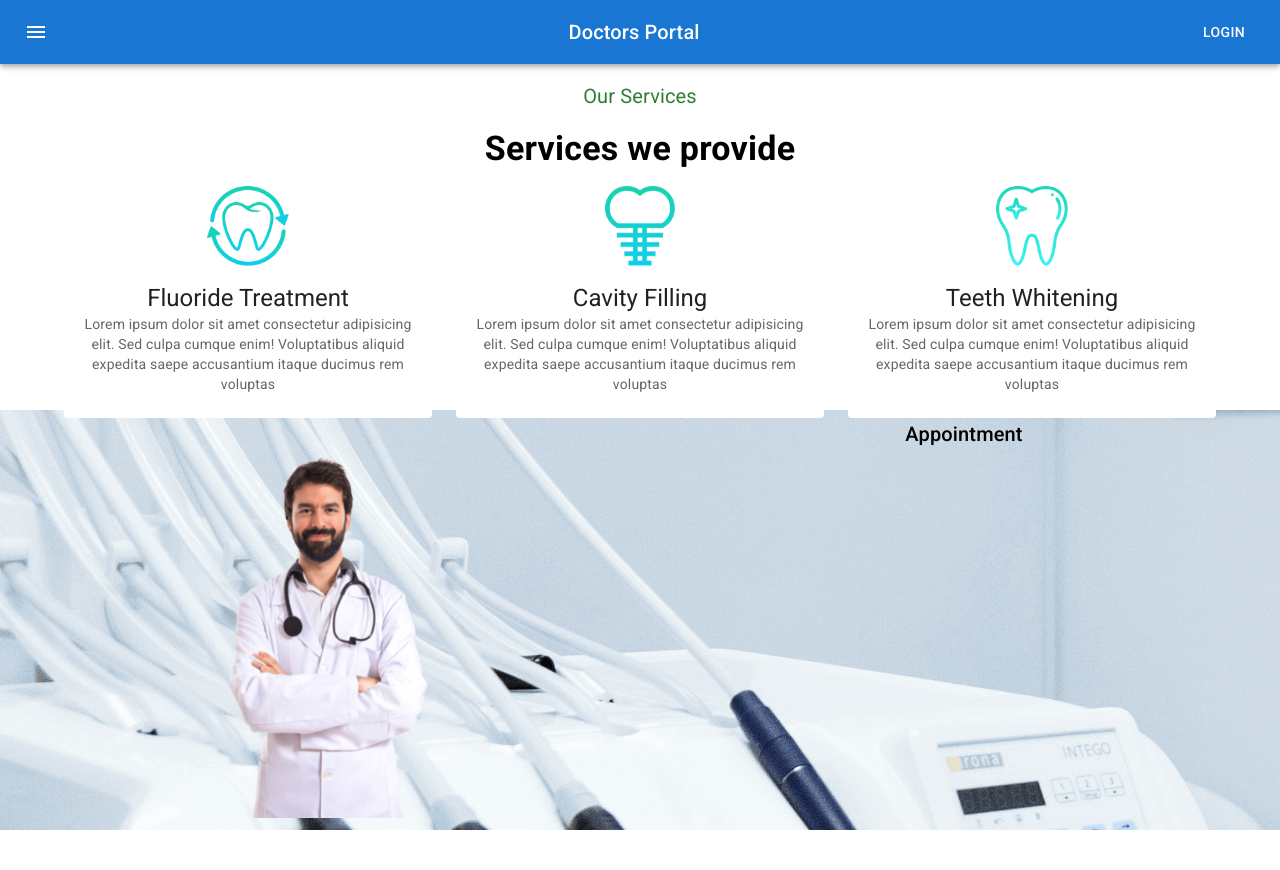
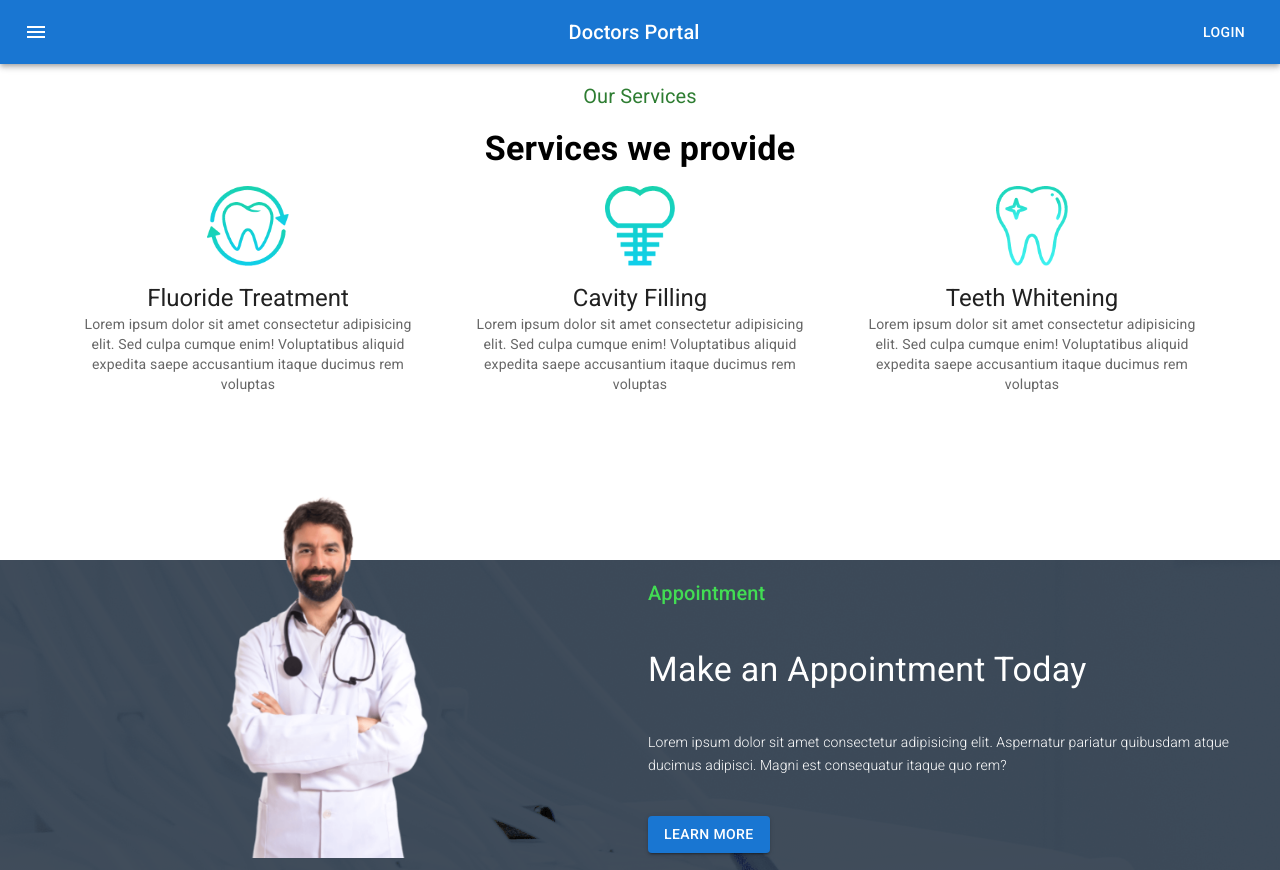
Before and after one commit to dipdastoko/doctors-portal-client, a React (Create React App) app: page /home in a window 1280 px wide. Before the commit the page ends 830 px from the top, so only its background shows below. Built offline with nearby package versions, Linux system fonts and the light colour scheme.

Commit message:
home appointment banner added

```diff
--- a/src/Pages/Home/AppointmentBanner/AppointmentBanner.js
+++ b/src/Pages/Home/AppointmentBanner/AppointmentBanner.js
@@ -3,23 +3,41 @@ import Box from '@mui/system/Box';
 import Grid from '@mui/system/Unstable_Grid';
 import doctor from '../../../images/doctor.png';
 import bg from '../../../images/appointment-bg.png';
-import { Typography } from '@mui/material';
+import { Button, Typography } from '@mui/material';
 
-const appointmentBg = {
-    background: `url(${bg})`
+const appointmentBanner = {
+    background: `url(${bg})`,
+    backgroundColor: 'rgba(45, 58, 74, 0.9)',
+    backgroundBlendMode: 'darken, luminosity',
+    marginTop: 150
+
 }
 
 const AppointmentBanner = () => {
     return (
-        <Box style={appointmentBg} sx={{ flexGrow: 1 }}>
+        <Box style={appointmentBanner} sx={{ flexGrow: 1 }}>
             <Grid container spacing={2}>
                 <Grid xs={12} md={6}>
-                    <img style={{ width: '400px' }} src={doctor} alt="" />
+                    <img style={{ width: '400px', marginTop: '-110px' }} src={doctor} alt="" />
                 </Grid>
-                <Grid xs={12} md={6}>
-                    <Typography variant='h6'>
-                        Appointment
-                    </Typography>
+                <Grid xs={12} md={6} sx={{
+                    display: 'flex',
+                    justifyContent: 'flex-start',
+                    textAlign: 'left',
+                    alignItems: 'center'
+                }}>
+                    <Box>
+                        <Typography sx={{ mb: 5 }} style={{ color: '#42DD53' }} variant='h6'>
+                            Appointment
+                        </Typography>
+                        <Typography style={{ color: 'white' }} variant='h4'>
+                            Make an Appointment Today
+                        </Typography>
+                        <Typography sx={{ my: 5 }} style={{ color: 'white', fontSize: 14, fontWeight: 300 }} variant='h6'>
+                            Lorem ipsum dolor sit amet consectetur adipisicing elit. Aspernatur pariatur quibusdam atque ducimus adipisci. Magni est consequatur itaque quo rem?
+                        </Typography>
+                        <Button variant='contained'>Learn More</Button>
+                    </Box>
                 </Grid>
             </Grid>
         </Box>
```
